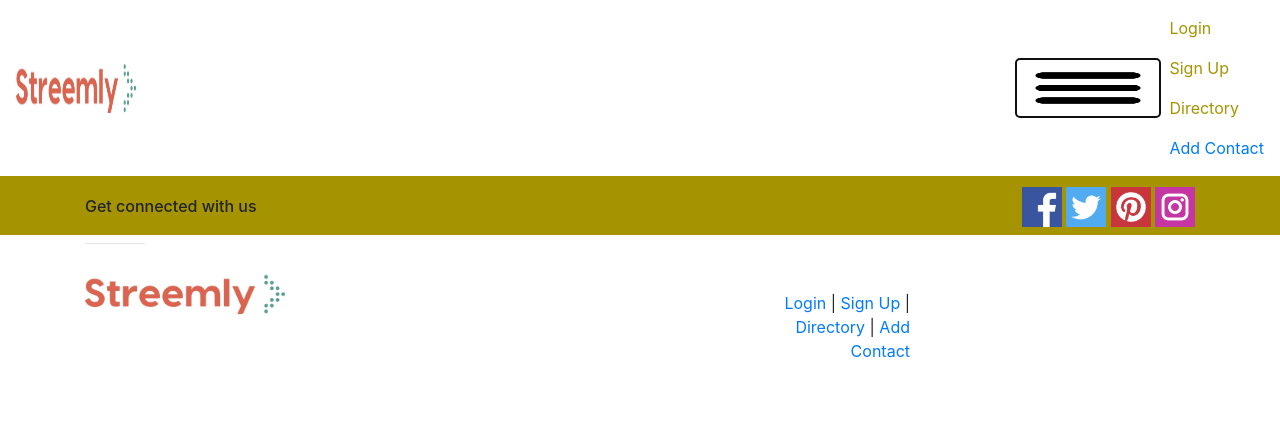
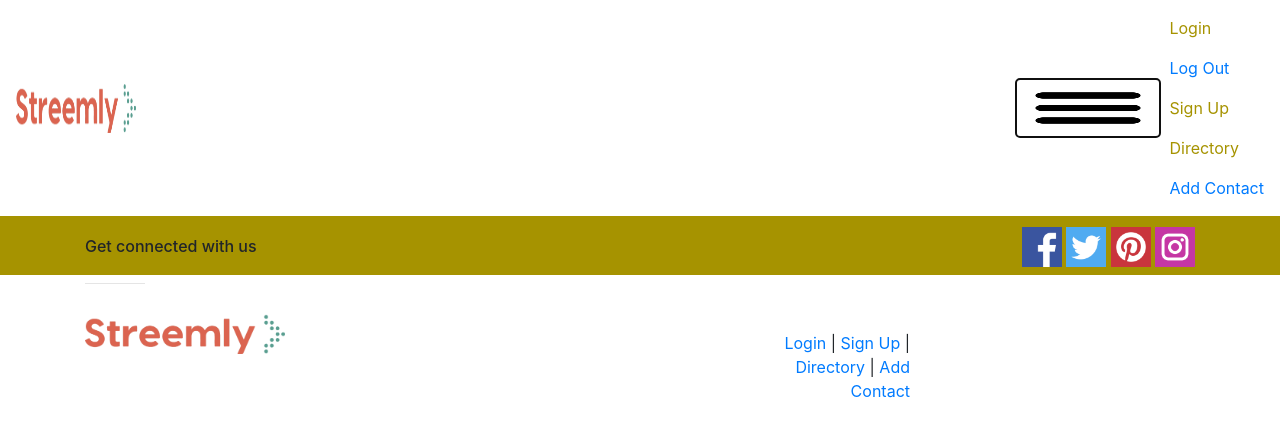
Before and after one commit to pt-build-rule-engine/front-end, a React (Create React App) app in the folder rule-engine/: page / in a window 1280 px wide. Both pictures are taken after a click on the button 1183 px from the left and 38 px from the top of the page. Shown: the top 436 px of the page. Built offline with nearby package versions, Linux system fonts and the light colour scheme.

Commit message:
Added LogOut NavLink

```diff
--- a/rule-engine/src/Components/NavBar.js
+++ b/rule-engine/src/Components/NavBar.js
@@ -18,21 +18,24 @@ const NavBar = () => {
             <Navbar className="streemly-red">
                 <NavbarBrand href="/contacts" className="mr-auto"><img className="streemly-logo" src={logo} width='120' height='50' alt="guider logo" /></NavbarBrand>
                 <NavbarToggler onClick={toggleNavBar} className="mr-2">
-                   <img className="streemly-logo" src={icon} width='120' height='50' alt="guider logo" />
+                    <img className="streemly-logo" src={icon} width='120' height='50' alt="guider logo" />
                 </NavbarToggler>
                 <Collapse isOpen={collapsed} onClick={menuClick}>
                     <Nav navbar>
                         <NavItem className="streemly-red2">
-                           <NavLink href="/login">Login</NavLink>
+                            <NavLink href="/login">Login</NavLink>
+                        </NavItem>
+                        <NavItem>
+                            <NavLink href="/logout">Log Out</NavLink>
                         </NavItem>
                         <NavItem className="streemly-red2">
                             <NavLink href="/signup">Sign Up</NavLink>
                         </NavItem>
                         <NavItem className="streemly-red2">
-                           <NavLink href="/directory">Directory</NavLink>
+                            <NavLink href="/directory">Directory</NavLink>
                         </NavItem>
                         <NavItem>
-                        <NavLink href="/addform">Add Contact</NavLink>
+                            <NavLink href="/addform">Add Contact</NavLink>
                         </NavItem>
                     </Nav>
                 </Collapse>
```
